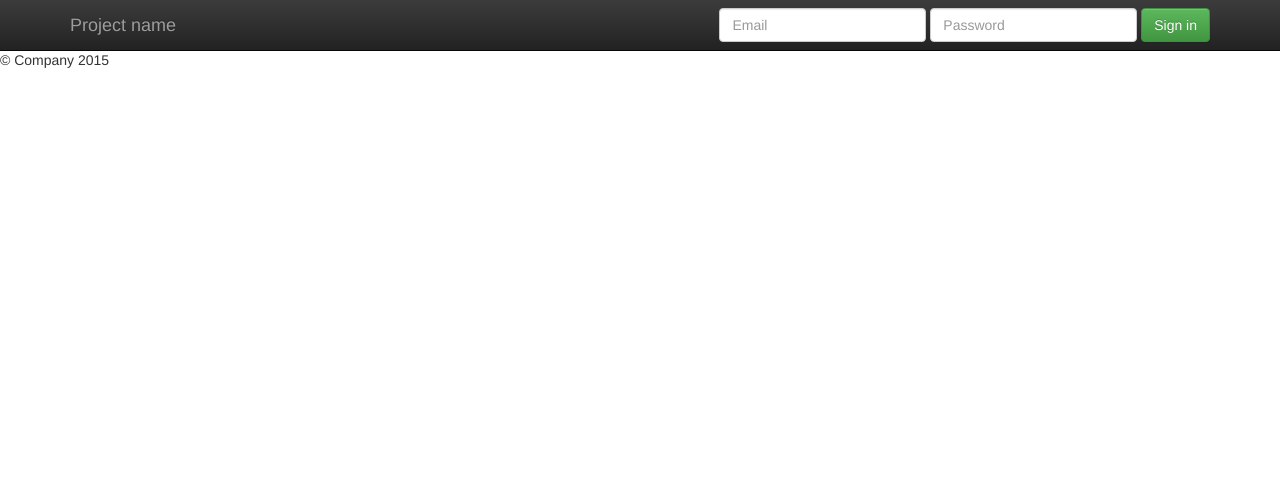
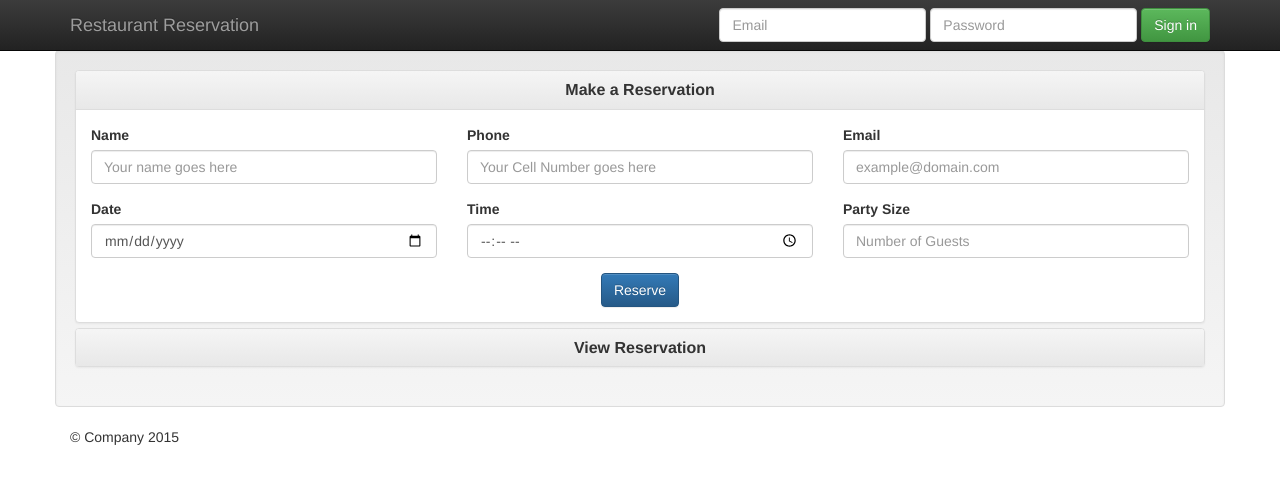
Before and after one commit to Sonith/Restaurant, a plain HTML site: page index.html in a window 1280 px wide. Drawn offline with nearby package versions, Linux system fonts and the light colour scheme.

Commit message:
index.html has reservation form

```diff
--- a/index.html
+++ b/index.html
@@ -1,40 +1,40 @@
-<!doctype html>
-<!--[if lt IE 7]>      <html class="no-js lt-ie9 lt-ie8 lt-ie7" lang=""> <![endif]-->
-<!--[if IE 7]>         <html class="no-js lt-ie9 lt-ie8" lang=""> <![endif]-->
-<!--[if IE 8]>         <html class="no-js lt-ie9" lang=""> <![endif]-->
-<!--[if gt IE 8]><!--> <html class="no-js" lang=""> <!--<![endif]-->
+<!DOCTYPE html>
+<html lang="en">
 <head>
     <meta charset="utf-8">
     <meta http-equiv="X-UA-Compatible" content="IE=edge,chrome=1">
-        <title></title>
+    <title>Restaurant</title>
     <meta name="description" content="">
     <meta name="viewport" content="width=device-width, initial-scale=1">
-        <link rel="apple-touch-icon" href="apple-touch-icon.png">
-
     <link rel="stylesheet" href="css/bootstrap.min.css">
-
     <link rel="stylesheet" href="css/bootstrap-theme.min.css">
     <link rel="stylesheet" href="css/main.css">
+    <link rel="apple-touch-icon" href="apple-touch-icon.png">
+</head>
 
-        <script src="js/vendor/modernizr-2.8.3-respond-1.4.2.min.js"></script>
-    </head>
+
 <body>
 <!--[if lt IE 8]>
-            <p class="browserupgrade">You are using an <strong>outdated</strong> browser. Please <a href="http://browsehappy.com/">upgrade your browser</a> to improve your experience.</p>
+<p class="browserupgrade">You are using an <strong>outdated</strong> browser. Please <a href="http://browsehappy.com/">upgrade
+    your browser</a> to improve your experience.</p>
 <![endif]-->
+<header>
     <nav class="navbar navbar-inverse navbar-fixed-top" role="navigation">
         <div class="container">
             <div class="navbar-header">
-          <button type="button" class="navbar-toggle collapsed" data-toggle="collapse" data-target="#navbar" aria-expanded="false" aria-controls="navbar">
+                <button type="button" class="navbar-toggle collapsed" data-toggle="collapse" data-target="#navbar"
+                        aria-expanded="false" aria-controls="navbar">
                     <span class="sr-only">Toggle navigation</span>
                     <span class="icon-bar"></span>
                     <span class="icon-bar"></span>
                     <span class="icon-bar"></span>
                 </button>
-          <a class="navbar-brand" href="#">Project name</a>
+                <a class="navbar-brand" href="#">Restaurant Reservation</a>
             </div>
             <div id="navbar" class="navbar-collapse collapse">
+
                 <form class="navbar-form navbar-right" role="form">
+
                     <div class="form-group">
                         <input type="text" placeholder="Email" class="form-control">
                     </div>
@@ -43,24 +43,120 @@
                     </div>
                     <button type="submit" class="btn btn-success">Sign in</button>
                 </form>
-        </div><!--/.navbar-collapse -->
+            </div>
+            <!--/.navbar-collapse -->
         </div>
     </nav>
-
+</header>
 <!-- Main jumbotron for a primary marketing message or call to action -->
 <section>
 
-        <!-- Stuff goes here-->
+    <div class="well container">
+        <div class="panel-group" id="accordion">
+            <div class="panel panel-default">
+                <div class="panel-heading">
+                    <h4 class="panel-title text-center">
+                        <a data-toggle="collapse" data-parent="#accordion" href="#collapseOne" aria-expanded="true" class="">
+                            <strong> Make a Reservation</strong>
+                        </a>
+                    </h4>
+                </div>
+                <div id="collapseOne" class="panel-collapse collapse in" aria-expanded="true">
+                    <div class="panel-body">
+                        <form role="form">
+
+                            <div class="row">
+                                <div class="col-md-4">
+                                    <div class="form-group">
+                                        <label for="customer-name">Name</label>
+                                        <input type="text" required class="form-control" id="customer-name" placeholder="Your name goes here">
+                                    </div>
+                                </div>
+                                <div class="col-md-4">
+                                    <div class="form-group">
+                                        <label for="customer-phone">Phone</label>
+                                        <input type="tel" required class="form-control" id="customer-phone" placeholder="Your Cell Number goes here">
+                                    </div>
+                                </div>
+                                <div class="col-md-4">
+                                    <div class="form-group">
+                                        <label for="customer-email">Email</label>
+                                        <input type="email" class="form-control" id="customer-email" placeholder="example@domain.com">
+                                    </div>
+                                </div>
+                            </div>
+
+
+                            <div class="row">
+                                <div class="col-md-4">
+                                    <div class="form-group">
+                                        <label for="customer-reserve-date">Date</label>
+                                        <input type="date" required class="form-control" id="customer-reserve-date" placeholder="MM/DD/YYYY">
+                                    </div>
+                                </div>
+                                <div class="col-md-4">
+                                    <div class="form-group">
+                                        <label for="customer-reserve-time">Time</label>
+                                        <input type="time" required class="form-control" id="customer-reserve-time" placeholder="HH:MM">
+                                    </div>
+                                </div>
+                                <div class="col-md-4">
+                                    <div class="form-group">
+                                        <label for="reserveSize">Party Size</label>
+                                        <input type="number" required min="0" class="form-control" id="reserveSize" placeholder="Number of Guests">
+                                    </div>
+                                </div>
+                            </div>
+
+
+                            <div class="text-center">
+                                <button type="submit" class="btn large-btn btn-primary">Reserve</button>
+
+                            </div>
+                        </form>
+                    </div>
+                </div>
+            </div>
+            <div class="panel panel-default">
+                <div class="panel-heading">
+                    <h4 class="panel-title text-center">
+                        <a data-toggle="collapse" data-parent="#accordion" href="#collapseTwo" class="collapsed"
+                           aria-expanded="false">
+                            <strong>View Reservation</strong>
+                        </a>
+                    </h4>
+                </div>
+                <div id="collapseTwo" class="panel-collapse collapse" aria-expanded="false">
+
+                    <div class="panel-body text-center">
+                        <form role="form">
+                            <!--TODO Wont look good on a mobile, Fix it-->
+                            <div class="input-group">
+                                <span class="input-group-addon">Enter Confirmation Code : </span>
+                                <input class="form-control" type="text" required placeholder="Enter confirmation code">
+                                <span class="input-group-btn">
+                                    <button class="btn btn-primary form-inline">Fetch</button>
+                                </span>
+                            </div>
+                        </form>
+                    </div>
+                </div>
+            </div>
+
+
+        </div>
+    </div>
+
 </section>
 
-      <footer>
+<footer class="container">
     <p>&copy; Company 2015</p>
 </footer>
-    </div> <!-- /container -->        <script src="//ajax.googleapis.com/ajax/libs/jquery/1.11.2/jquery.min.js"></script>
+
+<!-- /container -->
+<script src="js/vendor/jquery-1.11.2.min.js"></script>
 <script>window.jQuery || document.write('<script src="js/vendor/jquery-1.11.2.min.js"><\/script>')</script>
-
+<script src="js/vendor/modernizr-2.8.3-respond-1.4.2.min.js"></script>
 <script src="js/vendor/bootstrap.min.js"></script>
-
-        <script src="js/main.js"></script>
 </body>
 </html>
```
Lines whose indentation alone changed are shown as unchanged.
